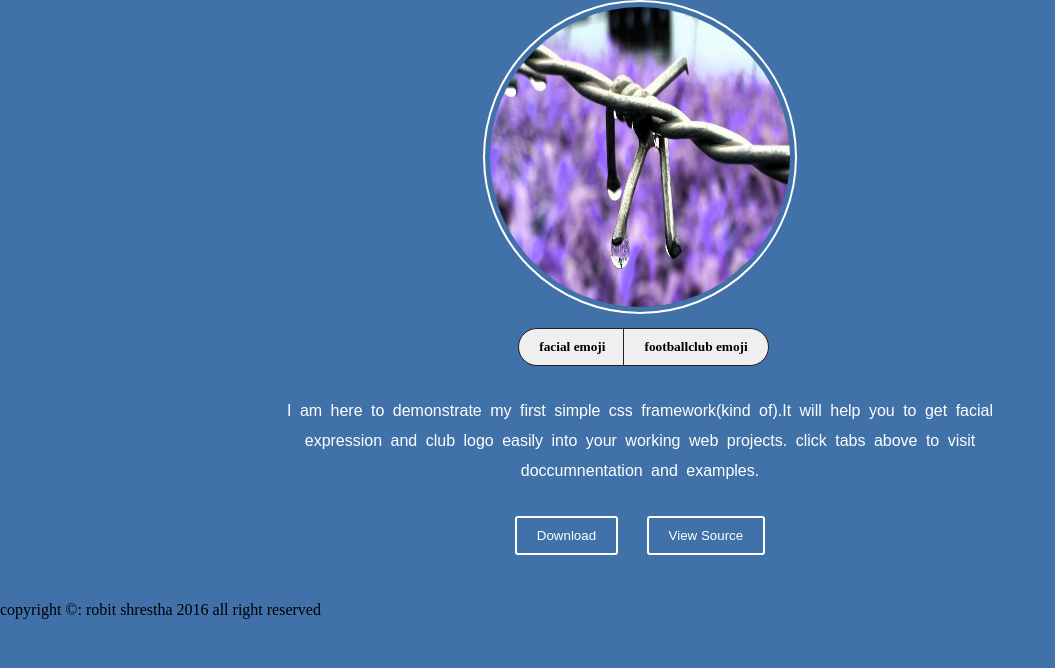
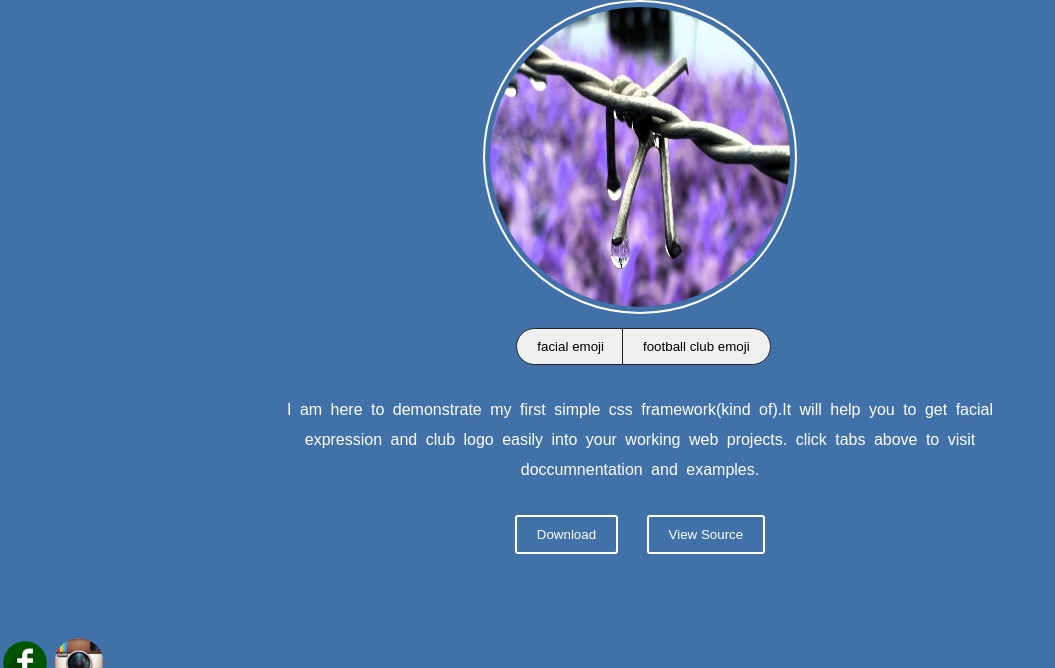
Before and after one commit to rbtstha/emoji-fonts, a plain HTML site: page index.html in a window 1280 px wide. Shown: the top 668 px of the page, without its empty margins (0-1055 px from the left). Drawn offline with Linux system fonts and the light colour scheme.

Commit message:
new update
new update

```diff
--- a/index.html
+++ b/index.html
@@ -9,16 +9,28 @@
 				<div><img class="water"src="water.jpg"></div>
 			</center>
 			<div class="pair-container">
-	<button class="button-pair"  onclick="window.location='emoji.html'" title="click here to download this library"><b>facial emoji</b></button>
-	<button class="button-pair"  onclick="window.location='footballclub.html'" title="click here to download this library"><b>footballclub emoji</b></button>
+				<button class="button-pair"  onclick="window.location='emoji.html'" title="go to emoji library">facial emoji</button>
+				<button class="button-pair"  onclick="window.location='footballclub.html'" title="go to football clubs logo library">football club emoji</button>
 			</div>
-<div><p class="intro">
+			<div>
+				<p class="intro">
 					I am here to demonstrate my first simple css framework(kind of).It will help you to  get facial expression and club logo easily into your working web projects. click tabs above to visit doccumnentation and examples.<br>
 					<button class="btn-download" onclick="window.location='emoji.zip'">Download</button>
 					<button class="btn-download" onclick="window.location='https://github.com/rbtstha/emoji-fonts'">View Source</button>
 
-</p></div>
-<p style="color:black";>copyright &copy: robit shrestha 2016 all right reserved</p>
+				</p><br>
+				<br><br>
+			</div>
+
+				<div class="social">
+					<a href="http://fb.com"><button><img src="fb.png"></button></a>
+					<a href="http://instagram.com"><button><img src="insta.png"></button></a>
+				</div>
+				<p style="color:black;padding-left:15px; padding-bottom:20px;";>copyright &copy: robit shrestha 2016 all right reserved</p>
+
+
+
+				</div>
 
 
 		</body>
--- a/style.scss
+++ b/style.scss
@@ -86,6 +86,7 @@ table {
     width: 300px;
     margin:0px;
 
+
 }
 button.purple{
 color:purple;
@@ -116,7 +117,7 @@ color:purple;
 		padding:10px 20px 10px 20px;
 		transition:all 0.3s;
 		outline:0px;
-		font-family:times new roman;
+		font-family:sans-serif;
 		color:black;
 		&:first-child
 		{
@@ -174,3 +175,21 @@ color:purple;
 	}
 
 }
+
+
+.social
+{
+	button
+	{
+		height:50px;
+		width:50px;
+		padding:0px;
+		background:transparent;
+		border:0px;
+		img
+		{
+			height:100%;
+			width:100%;
+		}
+	}
+}
```
Also changed, not shown: emoji.html (+1 -1 lines), footballclub.html (+5 -4 lines), fb.png (added), insta.png (added), style.css, 1 other file. Lines whose indentation alone changed are shown as unchanged.
